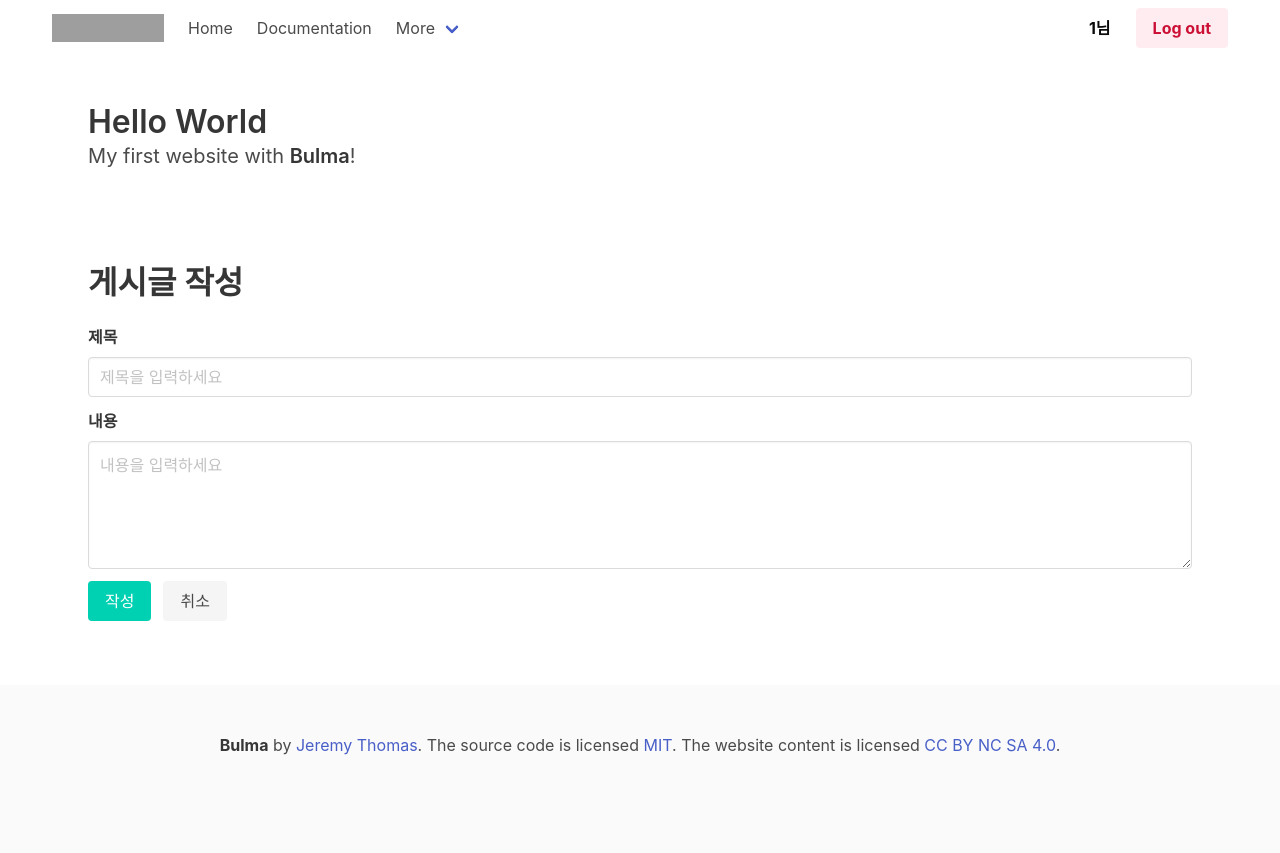
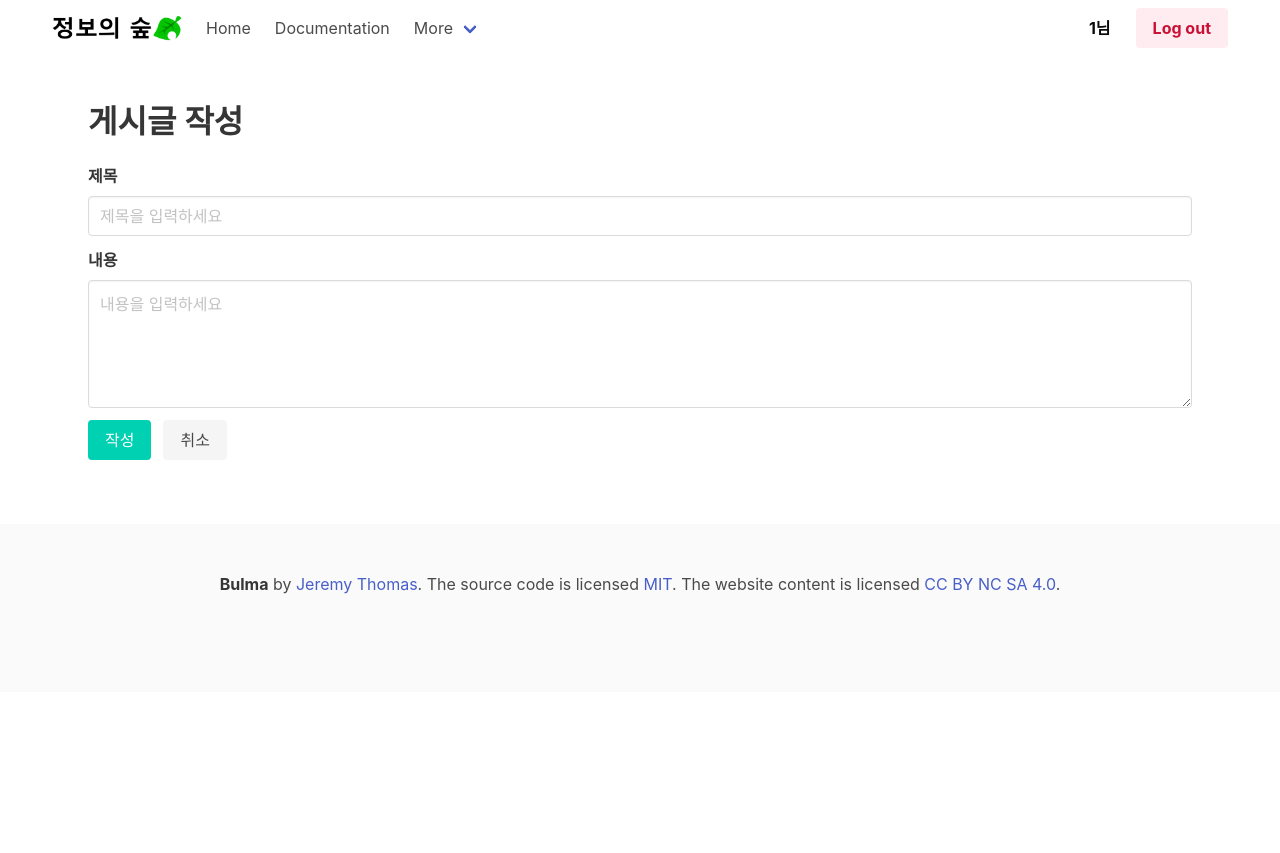
Before and after one commit to otfeb/jungle_miniProject, a Flask app: page /create in a window 1280 px wide. After the commit the page ends 594 px from the top, so only its background shows below. Run offline with Flask 3, Linux system fonts and the light colour scheme; the visitor is signed in with stand-in values (Sample User, id 1); some libraries are stand-ins or nearby versions; grey boxes are pictures that could not be loaded.

Commit message:
refact(layout): layout 변경

```diff
--- a/templates/base.html
+++ b/templates/base.html
@@ -140,7 +140,7 @@
     <div class="wrap">
       <nav class="navbar" role="navigation" aria-label="main navigation">
         <div class="navbar-brand">
-          <a class="navbar-item" href="/"><img src="https://bulma.io/images/bulma-logo.png" width="112" height="28" /></a>
+          <a class="navbar-item" href="/"><img src="static/logo.png" width="130" height="70" /></a>
 
           <a role="button" class="navbar-burger" aria-label="menu" aria-expanded="false" data-target="navbarBasicExample">
             <span aria-hidden="true"></span>
@@ -183,14 +183,6 @@
           </div>
         </div>
       </nav>
-      <section class="section">
-        <div class="container">
-          <h1 class="title">Hello World</h1>
-          <p class="subtitle">
-            My first website with <strong>Bulma</strong>!
-          </p>
-        </div>
-      </section>
       {% block content %}
       {% endblock %}
     </div>
```
Also changed, not shown: templates/index.html (+9 -0 lines), static/logo.png (added), 1 other file.
